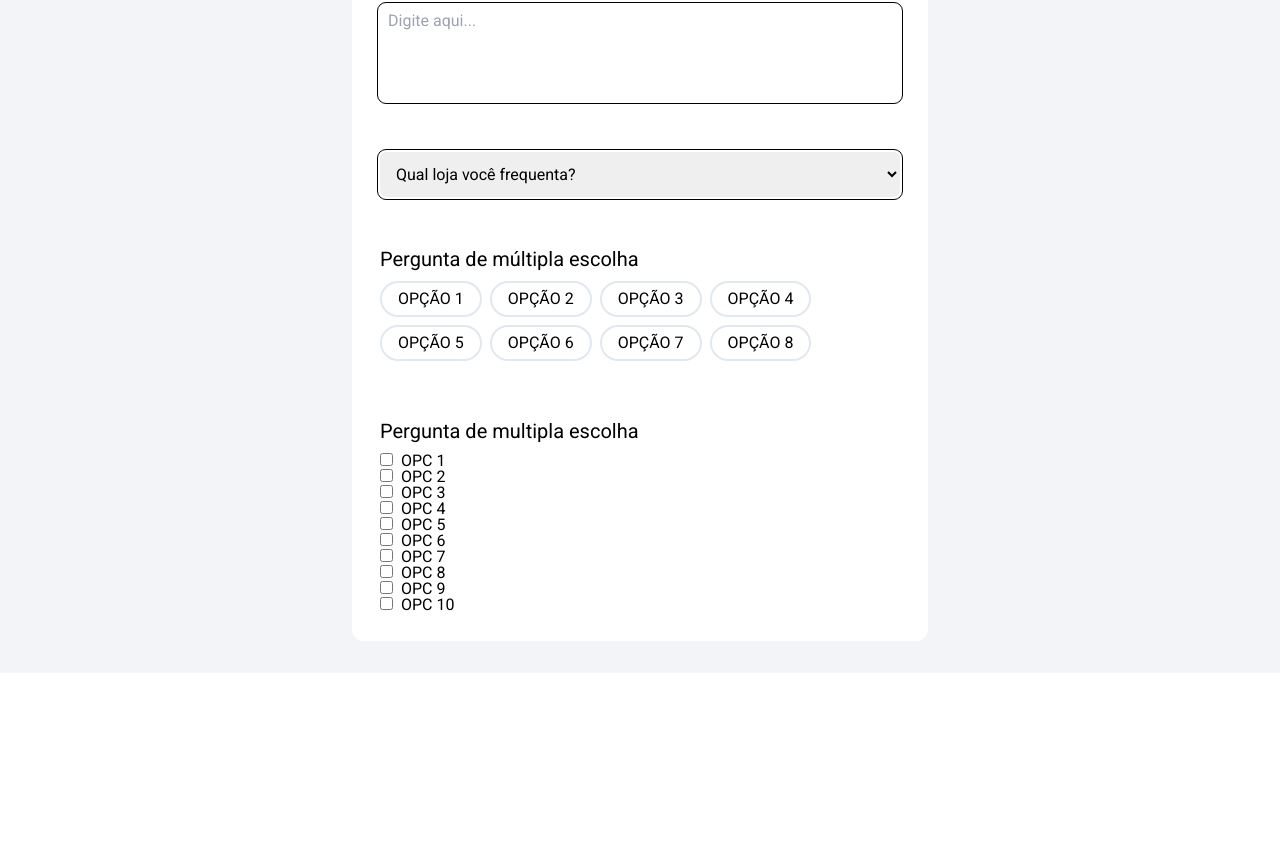
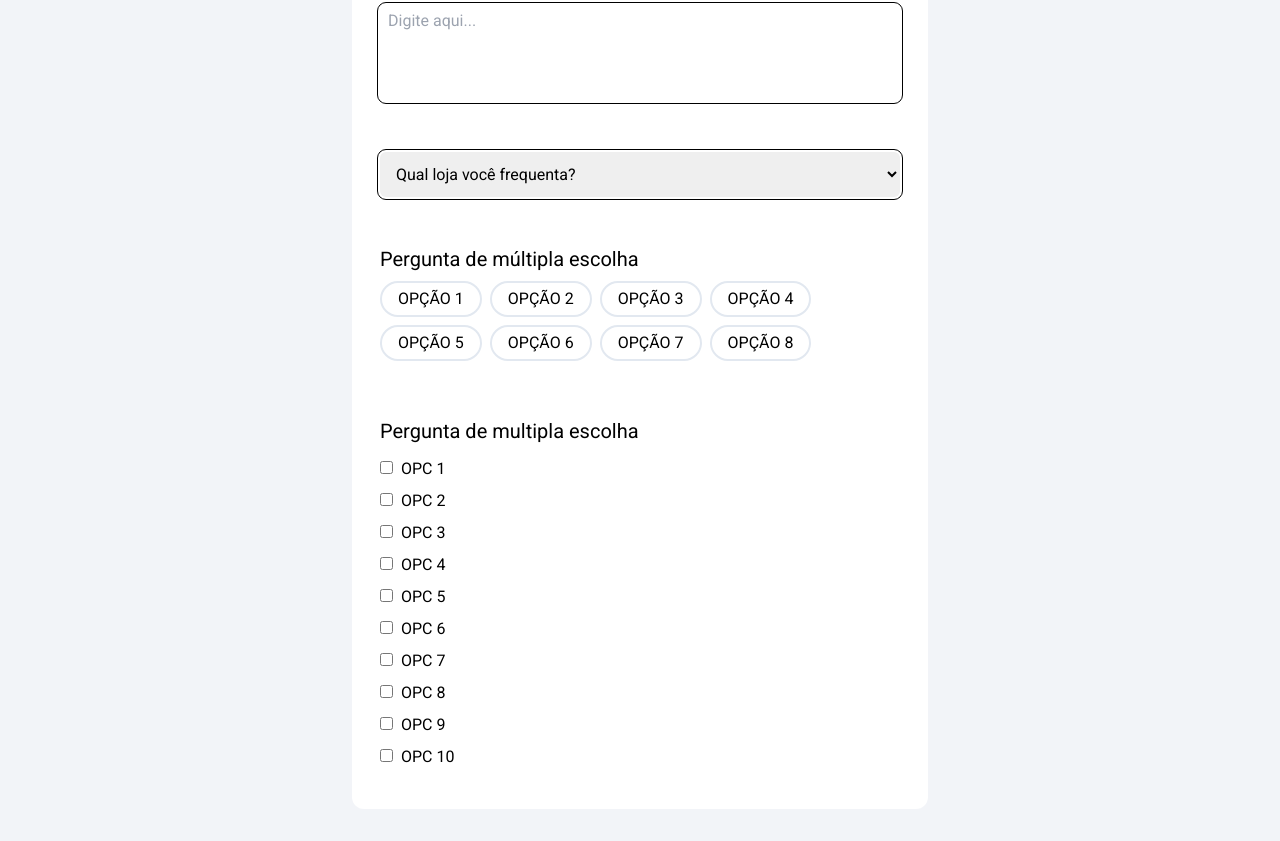
Before and after one commit to pierre-freire/fidelimax, a Next.js app: page / in a window 1280 px wide. Shown: the part 672-1513 px from the top of the page. Before the commit the page ends 1345 px from the top, so only its background shows below. Built offline with nearby package versions, Linux system fonts and the light colour scheme.

Commit message:
FIX: some improvements on multibox, multiChoice and multiRadio components

```diff
--- a/components/blocks/questionComponents/checkbox/checkbox.tsx
+++ b/components/blocks/questionComponents/checkbox/checkbox.tsx
@@ -1,6 +1,7 @@
 "use client";
 
-import { useState } from "react";
+import { useState, useId } from "react";
+import { checkIfIncludes, returnHandledArray } from "@/util/util";
 
 const items = [
 	{ label: "OPC 1", value: "opc_01" },
@@ -19,38 +20,25 @@ function Checkbox() {
 	const [content, setContent] = useState<string[]>([]);
 
 	function isChecked(arg: string) {
-		return content.includes(arg);
+		return checkIfIncludes(content, arg);
 	}
 
 	function handleContent(arg: string) {
-		if (isChecked(arg)) {
-			const newArray = content.filter((item) => {
-				return item !== arg;
-			});
-
-			setContent(newArray);
-		} else {
-			const newArray = [...content, arg];
-
-			setContent(newArray);
-		}
+		setContent(returnHandledArray(content, arg));
 	}
 
 	return (
 		<li>
 			<h3 className="mb-2 text-xl">Pergunta de multipla escolha</h3>
 			<ul>
-				{items.map((elm, i) => {
+				{items.map((elm: { label: string; value: string }, i) => {
 					return (
-						<li key={i}>
-							<input
-								type="checkbox"
-								className="mr-2 accent-blue-950"
-								checked={isChecked(elm.value)}
-								onChange={() => handleContent(elm.value)}
-							/>
-							<label>{elm.label}</label>
-						</li>
+						<CheckElement
+							key={i}
+							elm={elm}
+							isChecked={isChecked}
+							handleContent={handleContent}
+						/>
 					);
 				})}
 			</ul>
@@ -58,4 +46,29 @@ function Checkbox() {
 	);
 }
 
+interface ICheckElement {
+	elm: { label: string; value: string };
+	isChecked: Function;
+	handleContent: Function;
+}
+
+function CheckElement({ elm, isChecked, handleContent }: ICheckElement) {
+	const elementId = useId();
+
+	return (
+		<li className="my-4">
+			<input
+				id={elementId}
+				type="checkbox"
+				className="accent-blue-950 cursor-pointer"
+				checked={isChecked(elm.value)}
+				onChange={() => handleContent(elm.value)}
+			/>
+			<label htmlFor={elementId} className="pl-2 cursor-pointer select-none">
+				{elm.label}
+			</label>
+		</li>
+	);
+}
+
 export default Checkbox;
--- a/components/blocks/questionComponents/multiChoice/multiChoice.module.css
+++ b/components/blocks/questionComponents/multiChoice/multiChoice.module.css
@@ -1,4 +1,5 @@
 .selected {
 	background-color: rgb(51 65 85);
+	border-color: rgb(51 65 85);
 	color: white;
 }
--- a/components/blocks/questionComponents/multiChoice/multiChoice.tsx
+++ b/components/blocks/questionComponents/multiChoice/multiChoice.tsx
@@ -1,6 +1,7 @@
 "use client";
 
 import { useState } from "react";
+import { checkIfIncludes, returnHandledArray } from "@/util/util";
 import styles from "./multiChoice.module.css";
 
 const items = [
@@ -18,21 +19,11 @@ function MultiChoice() {
 	const [content, setContent] = useState<string[]>([]);
 
 	function isChecked(arg: string) {
-		return content.includes(arg);
+		return checkIfIncludes(content, arg);
 	}
 
 	function handleContent(arg: string) {
-		if (isChecked(arg)) {
-			const newArray = content.filter((item) => {
-				return item !== arg;
-			});
-
-			setContent(newArray);
-		} else {
-			const newArray = [...content, arg];
-
-			setContent(newArray);
-		}
+		setContent(returnHandledArray(content, arg));
 	}
 
 	return (
@@ -43,7 +34,7 @@ function MultiChoice() {
 					return (
 						<li
 							key={i}
-							className={`py-2 px-4 border-solid border-2 border-slate-200 rounded-full cursor-pointer ${
+							className={`py-2 px-4 border-solid border-2 border-slate-200 rounded-full cursor-pointer select-none ${
 								isChecked(elm.value) ? styles.selected : ""
 							}`}
 							onClick={() => handleContent(elm.value)}
--- a/components/blocks/questionComponents/multiRadio/multiRadio.tsx
+++ b/components/blocks/questionComponents/multiRadio/multiRadio.tsx
@@ -33,7 +33,7 @@ function MultiRadio() {
 								onChange={(e) => handleChoice(elm)}
 								className=" cursor-pointer"
 							/>
-							<p className="mt-2">{i + 1}</p>
+							<p className="mt-2 select-none">{i + 1}</p>
 						</li>
 					);
 				})}
--- /dev/null
+++ b/util/util.ts
@@ -0,0 +1,17 @@
+export function checkIfIncludes(arr: any[], args: any) {
+	return arr.includes(args);
+}
+
+export function returnHandledArray(arr: any[], args: any) {
+	if (checkIfIncludes(arr, args)) {
+		const newArray = arr.filter((item) => {
+			return item !== args;
+		});
+
+		return(newArray);
+	} else {
+		const newArray = [...arr, args];
+
+		return newArray;
+	}
+}
```
